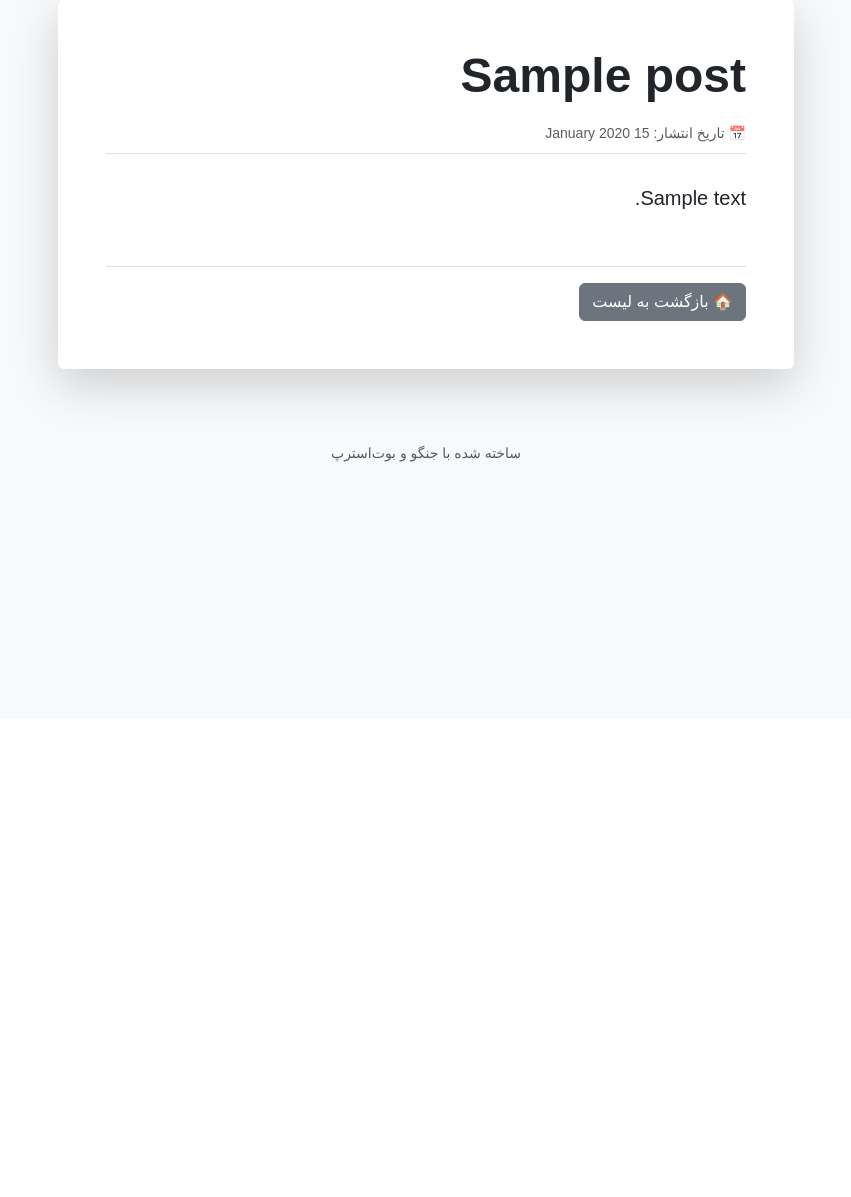
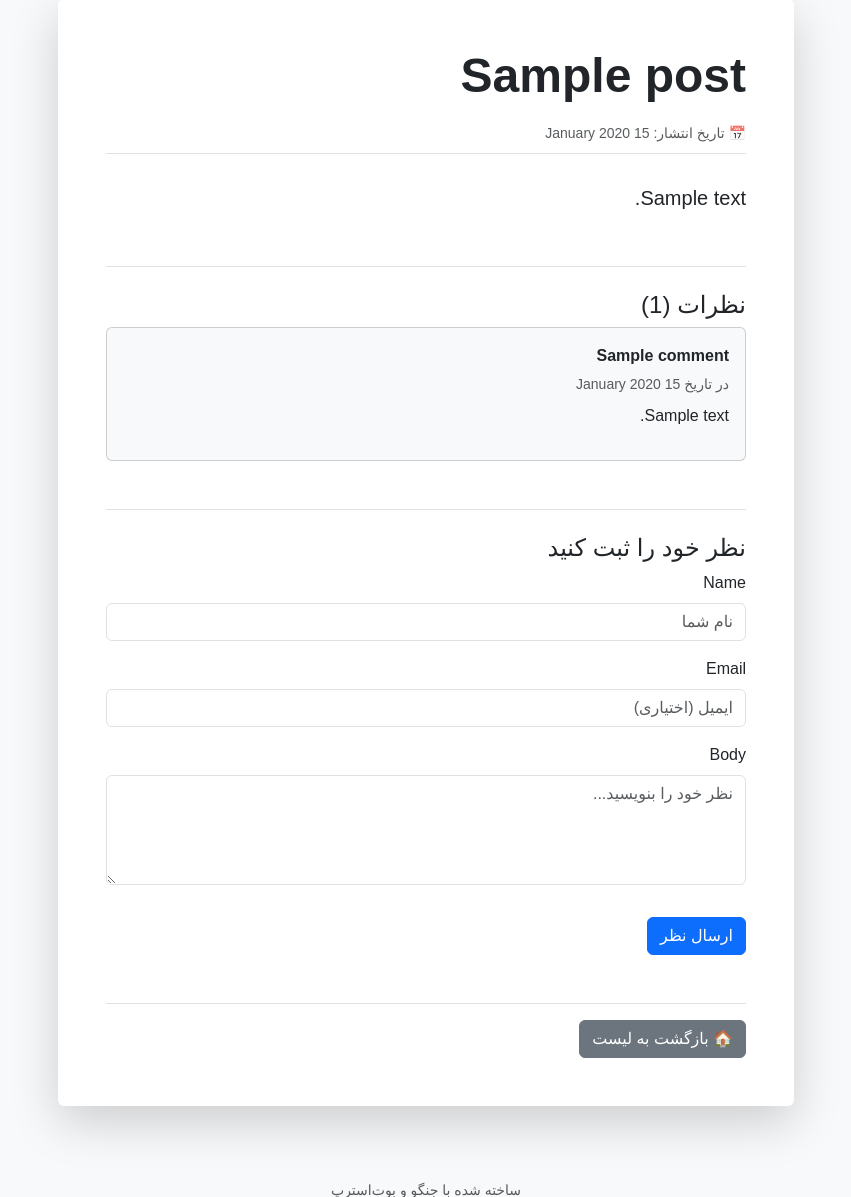
Before and after one commit to Mobinsadeqian/my-personal-blog, a Django app: page /blog/1/ in a window 1280 px wide. Shown: the part 81-1278 px from the top of the page, without its empty margins (214-1065 px from the left). Before the commit the page ends 543 px from the top, so only its background shows below. Run offline with Django 5.2, Linux system fonts and the light colour scheme; tables that the repository leaves empty hold one stand-in row (values such as "Sample post"); some web fonts are replaced.

Commit message:
Feature: Added comment system with admin moderation

```diff
--- /dev/null
+++ b/blog/forms.py
@@ -0,0 +1,14 @@
+from django import forms
+from .models import Comment
+
+# نام کلاس باید CommentForm باشد (حرف اول بزرگ)
+class CommentForm(forms.ModelForm):
+    class Meta:
+        model = Comment
+        fields = ('name', 'email', 'body') # این خط هم که قبلا ارور داشت یادتان نرود
+
+        widgets = {
+            'name': forms.TextInput(attrs={'class': 'form-control', 'placeholder': 'نام شما'}),
+            'email': forms.EmailInput(attrs={'class': 'form-control', 'placeholder': 'ایمیل (اختیاری)'}),
+            'body': forms.Textarea(attrs={'class': 'form-control', 'rows': 4, 'placeholder': 'نظر خود را بنویسید...'}),
+        }
--- a/blog/models.py
+++ b/blog/models.py
@@ -1,8 +1,28 @@
 from django.db import models
 
-class post(models.Model):
+class Post(models.Model):
     title = models.CharField(max_length=200)
     body = models.TextField()
     created_at = models.DateTimeField(auto_now_add=True)
     def __str__(self):
         return self.title
+
+# ... (کلاس Post) ...
+
+class Comment(models.Model):
+    # باید post (حرف کوچک) باشد
+    post = models.ForeignKey(
+        'Post', on_delete=models.CASCADE, related_name='comments'
+    )
+    name = models.CharField(max_length=200)
+    email = models.EmailField(blank=True)
+    body = models.TextField()
+    created_on = models.DateTimeField(auto_now_add=True)
+    active = models.BooleanField(default=False) # بهتر است پیش فرض False باشد تا ادمین تایید کند
+
+    class Meta:
+        ordering = ['created_on']
+
+    def __str__(self):
+        # اینجا هم باید self.post باشد (با حرف کوچک)
+        return f'Comment by {self.name} on {self.post}'
--- a/blog/templates/blog/post_detail.html
+++ b/blog/templates/blog/post_detail.html
@@ -3,14 +3,52 @@
 {% block content %}
     <div class="card shadow-lg border-0">
         <div class="card-body p-5">
+
             <h1 class="display-5 fw-bold text-dark mb-3">{{ post.title }}</h1>
+
             <div class="text-muted mb-4 border-bottom pb-2">
                 <small>📅 تاریخ انتشار: {{ post.created_at|date:"j F Y" }}</small>
             </div>
 
-            <div class="card-text fs-5 lh-lg">
+            {% if post.image %}
+                <img src="{{ post.image.url }}" class="img-fluid rounded mb-4" alt="{{ post.title }}">
+            {% endif %}
+
+            <div class="card-text fs-5 lh-lg mb-5">
                 {{ post.body|linebreaks }}
             </div>
+
+            <h4 class="mt-5 border-top pt-4">نظرات ({{ comments.count }})</h4>
+
+            {% for comment in comments %}
+                <div class="card bg-light mb-3">
+                    <div class="card-body">
+                        <p class="mb-1 fw-bold">{{ comment.name }}</p>
+                        <small class="text-muted">در تاریخ {{ comment.created_on|date:"j F Y" }}</small>
+                        <p class="mt-2">{{ comment.body }}</p>
+                    </div>
+                </div>
+            {% empty %}
+                <p class="text-muted">هنوز نظری ثبت نشده است.</p>
+            {% endfor %}
+
+            <h4 class="mt-5 border-top pt-4">نظر خود را ثبت کنید</h4>
+
+            <form method="post">
+                {% csrf_token %}
+
+                {% for field in comment_form %}
+                    <div class="mb-3">
+                        <label for="{{ field.id_for_label }}" class="form-label">{{ field.label }}</label>
+                        {{ field }}
+                        {% if field.errors %}
+                            <div class="text-danger small">{{ field.errors }}</div>
+                        {% endif %}
+                    </div>
+                {% endfor %}
+
+                <button type="submit" class="btn btn-primary mt-3">ارسال نظر</button>
+            </form>
 
             <div class="mt-5 pt-3 border-top">
                 <a href="{% url 'post_list' %}" class="btn btn-secondary">
--- a/blog/views.py
+++ b/blog/views.py
@@ -1,14 +1,43 @@
-from django.shortcuts import render, get_object_or_404
+from django.shortcuts import render, get_object_or_404, redirect
+from .models import Post, Comment
+from .forms import CommentForm # ⚠️ مطمئن شوید که CommentForm با حروف بزرگ باشد
 
-from .models import post
+# تابع برای نمایش لیست پست‌ها
+def post_list(request):
+    posts = Post.objects.all().order_by('-created_at')
+    return render(request, 'blog/post_list.html', {'posts': posts})
 
-def post_list(request):
-    posts = post.objects.all().order_by("created_at")
-    context = {'posts' : posts}
+# تابع برای نمایش جزئیات پست و مدیریت فرم کامنت
+def post_detail(request, pk):
+    post = get_object_or_404(Post, pk=pk)
 
-    return render(request, 'blog/post_list.html', context)
+    # 1. گرفتن کامنت‌های فعال برای نمایش
+    comments = post.comments.filter(active=True)
 
-def post_detail(request, pk):
-    mypost = post.objects.get(pk=pk)
-    context = {'post' : mypost}
-    return render(request, 'blog/post_detail.html',context )
+    new_comment = None
+
+    if request.method == 'POST':
+        # اگر کاربر فرم را ارسال کرده است
+        comment_form = CommentForm(data=request.POST)
+        if comment_form.is_valid():
+            # یک آبجکت کامنت می‌سازیم اما هنوز در دیتابیس ذخیره نمی‌کنیم
+            new_comment = comment_form.save(commit=False)
+
+            # کامنت را به پست مربوطه وصل می‌کنیم
+            new_comment.post = post
+
+            # کامنت را ذخیره می‌کنیم (active=False پیش‌فرض)
+            new_comment.save()
+
+            # ریدایرکت برای جلوگیری از ارسال مجدد فرم در صورت رفرش صفحه
+            return redirect('post_detail', pk=post.pk)
+
+    else:
+        # اگر متد GET است (فقط نمایش صفحه)
+        comment_form = CommentForm()
+
+    return render(request,
+                  'blog/post_detail.html',
+                  {'post': post,
+                   'comments': comments,
+                   'comment_form': comment_form})
```
Also changed, not shown: blog/admin.py (+19 -2 lines), blog/migrations/0002_comment.py (added), blog/migrations/0003_alter_comment_active.py (added).
